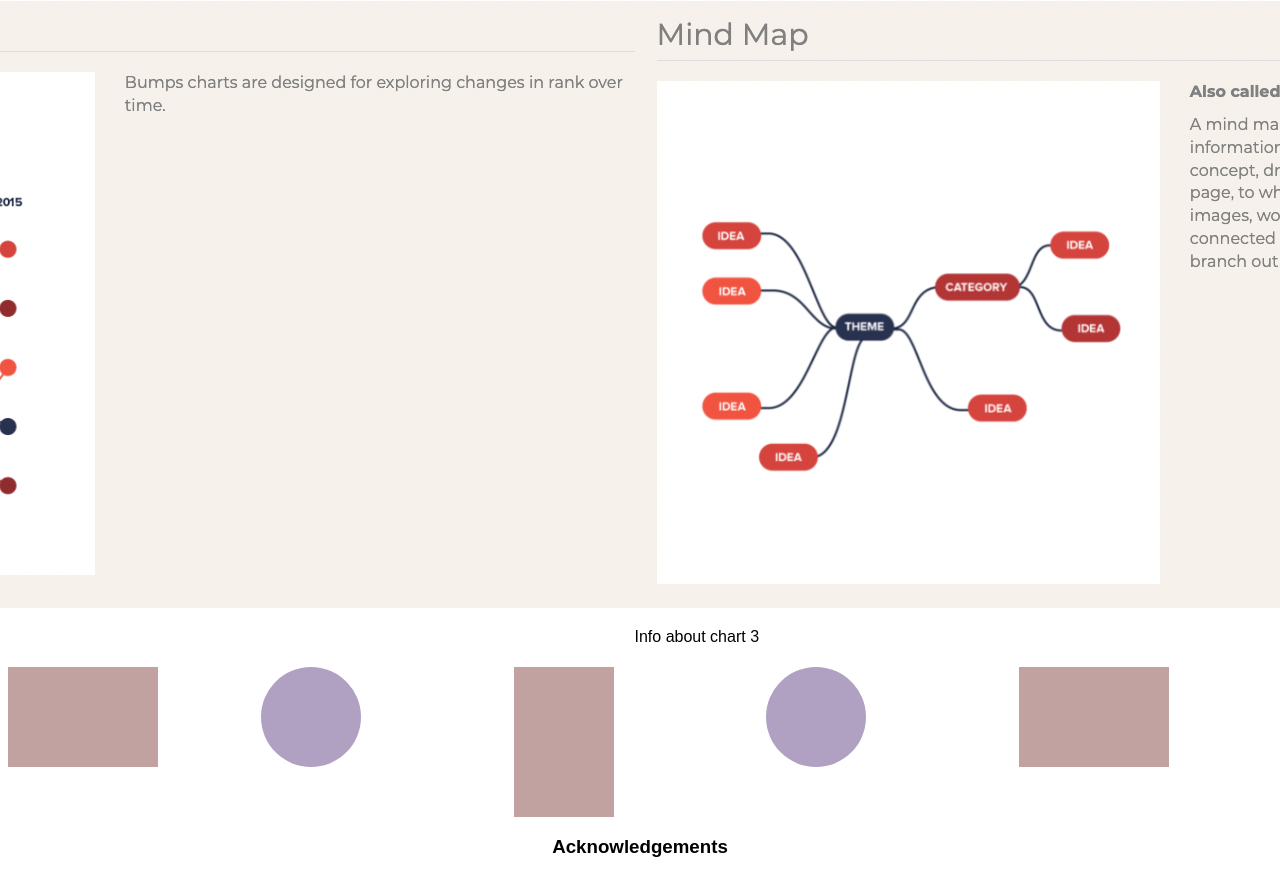
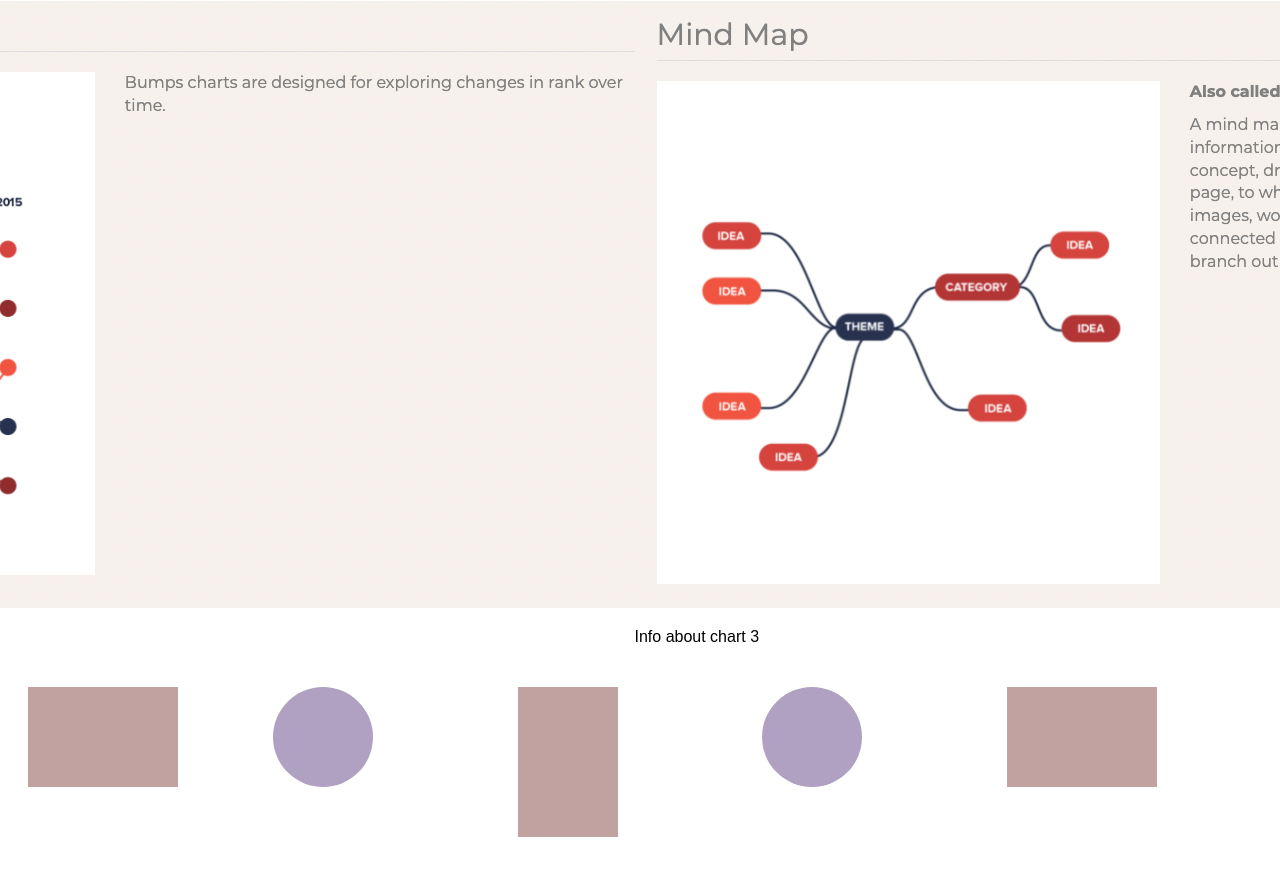
Before and after one commit to DS4200-S22/hw-03-julie-and-carissa, a plain HTML site: page index.html in a window 1280 px wide. Shown: the part 79-952 px from the top of the page. Drawn offline with Linux system fonts and the light colour scheme.

Commit message:
fix hover issue, add shapes padding

```diff
--- a/index.html
+++ b/index.html
@@ -37,20 +37,20 @@
         </div>
     </div>
     <div class="shapes">
-        <svg class="rectangle">
-            <rect width="150px" height="100px"/>
+        <svg>
+            <rect class="rectangle" width="150px" height="100px"/>
         </svg>
-        <svg class="circle">
-            <circle cx="50px" cy="50px" r="50px"/>
+        <svg>
+            <circle class="circle" cx="50px" cy="50px" r="50px"/>
         </svg>
-        <svg class="rectangle">
-            <rect width="100px" height="150px"/>
+        <svg>
+            <rect class="rectangle" width="100px" height="150px"/>
         </svg>
-        <svg class="circle">
-            <circle cx="50px" cy="50px" r="50px"/>
+        <svg>
+            <circle class="circle" cx="50px" cy="50px" r="50px"/>
         </svg>
-        <svg class="rectangle">
-            <rect width="150px" height="100px"/>
+        <svg>
+            <rect class="rectangle" width="150px" height="100px"/>
         </svg>
     </div>
     <h3 class="footer">
--- a/style.css
+++ b/style.css
@@ -3,6 +3,7 @@ body {
 }
 
 .shapes {
+  padding: 20px;
   display: flex;
   justify-content: space-between;
 }
@@ -33,6 +34,6 @@ body {
 }
 
 .chartgrid {
-    display: flex;
-    justify-content: center;
+  display: flex;
+  justify-content: center;
 }
```
